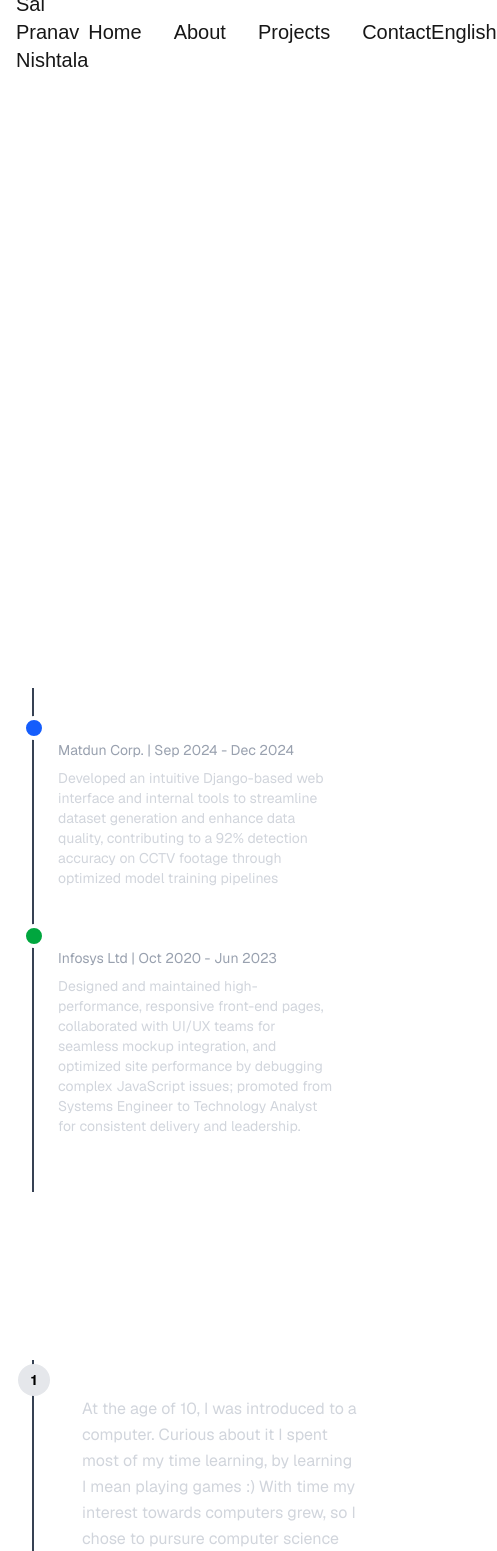
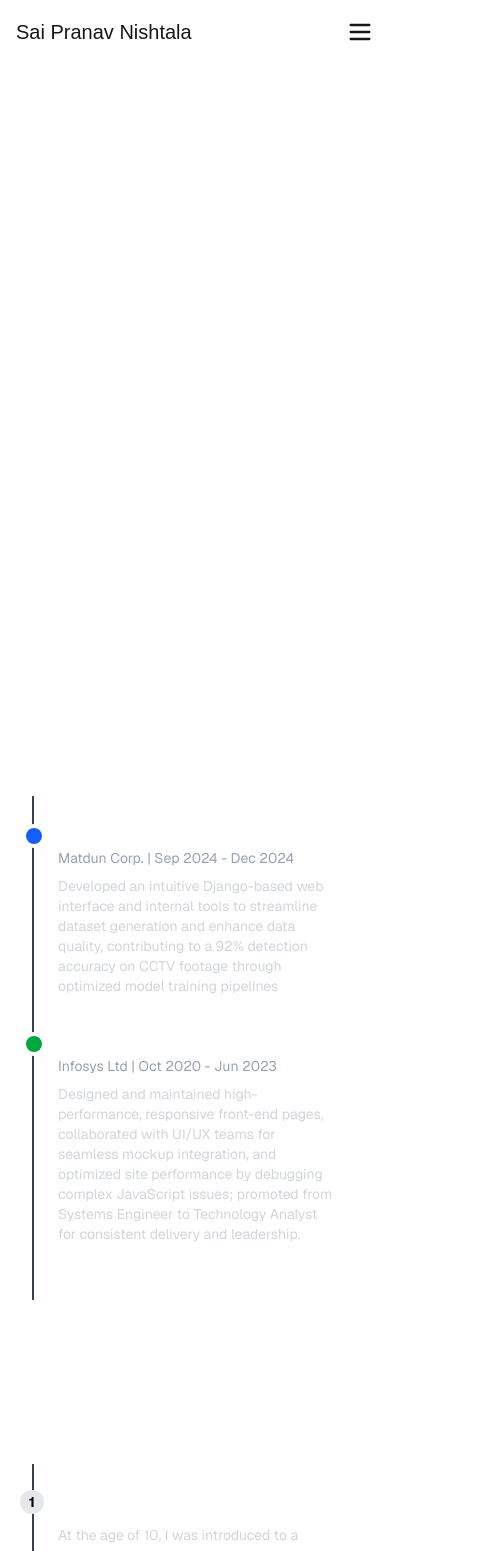
Before and after one commit to pranav605/portfolio_v2, a Next.js app: page /about in a window 390 px wide. Shown: the top 1551 px of the page, 497 px wide, since content can reach past the window. Built offline with nearby package versions, Linux system fonts and the light colour scheme.

Commit message:
Made header responsive

```diff
--- a/src/app/about/page.js
+++ b/src/app/about/page.js
@@ -6,7 +6,7 @@ export default function About() {
     return (
         <div className='mb-5 max-w-[50rem] ml-auto mr-auto flex flex-col text-white mt-10'>
             <h1 className='text-xl sm:text-4xl font-bold mb-4'>About Me</h1>
-            <div className='gap-2 flex flex-col'>
+            <div className='gap-2 flex flex-col p-6'>
                 <p>
                     With several years of professional experience in Web Development, I specialize in building full-stack websites that are fast, minimalist, and user-friendly. My work emphasizes accessibility, performance optimization, and SEO to ensure seamless user experiences and strong search visibility.
                 </p>
@@ -19,8 +19,8 @@ export default function About() {
                     Originally from India and now based in Canada, I’m always exploring new tech, frameworks, and tools to stay ahead in the fast-evolving world of web development. Outside of coding, you’ll often find me playing ping pong, which helps me stay focused and energized. I value continuous learning, creative thinking, and building products that make a meaningful impact.
                 </p>
             </div>
-            <Experience/>
-            <StorySection/>
+            <Experience />
+            <StorySection />
         </div>
     )
 }
--- a/src/app/layout.js
+++ b/src/app/layout.js
@@ -23,6 +23,9 @@ export const metadata = {
 export default function RootLayout({ children }) {
   return (
     <html lang="en">
+      <head>
+        <link rel="icon" href="/favicon.png" sizes="48x48" />
+      </head>
       <body
         className={`${geistSans.variable} ${geistMono.variable} antialiased justify-center`}
       >
--- a/src/components/Header.jsx
+++ b/src/components/Header.jsx
@@ -1,4 +1,6 @@
-import { Open_Sans, Share_Tech, Karla, Figtree} from "next/font/google";
+'use client'
+import { useState } from "react";
+import { Open_Sans, Share_Tech, Karla, Figtree } from "next/font/google";
 import Link from "next/link";
 
 const openSans = Open_Sans({
@@ -19,23 +21,66 @@ const karla = Karla({
 const figtree = Figtree({
     subsets: ['latin'],
     weight: ['300']
-})
+});
 
 export default function Header() {
+    const [menuOpen, setMenuOpen] = useState(false);
+
     return (
-        <header className={`h-16`}>
-            <nav className="flex h-full flex-row justify-between">
-                <h1 className="flex-1/3 text-xl justify-baseline items-center flex"><Link href={'/'}>Sai Pranav Nishtala</Link></h1>
-                <ul className="flex flex-1/3 text-md flex-row gap-[32px] justify-center items-center">
+        <header className="h-16">
+            <nav className="flex h-full flex-row justify-between items-center">
+                {/* Logo / Name */}
+                <h1 className="flex-1 text-xl flex items-center">
+                    <Link href={'/'}>Sai Pranav Nishtala</Link>
+                </h1>
+
+                {/* Desktop Nav */}
+                <ul className="hidden md:flex flex-1 text-md flex-row gap-8 justify-center items-center">
                     <li><Link href="/">Home</Link></li>
-                    <li><Link href="/about" >About</Link></li>
-                    <li><Link href="/projects" >Projects</Link></li>
-                    <li><Link href='/contact'>Contact</Link></li>
+                    <li><Link href="/about">About</Link></li>
+                    <li><Link href="/projects">Projects</Link></li>
+                    <li><Link href="/contact">Contact</Link></li>
                 </ul>
-                <div className='flex flex-1/3 text-xl justify-end items-center'>
-                    <p className=' cursor-pointer '>English</p>
+
+                {/* Language Selector */}
+                <div className="hidden md:flex flex-1 text-xl justify-end items-center">
+                    <p className="cursor-pointer">English</p>
                 </div>
+
+                {/* Mobile Hamburger */}
+                <button
+                    className="md:hidden flex items-center"
+                    onClick={() => setMenuOpen(!menuOpen)}
+                    aria-label="Toggle menu"
+                >
+                    <svg className="w-7 h-7" fill="none" stroke="currentColor" strokeWidth="2" viewBox="0 0 24 24">
+                        <path strokeLinecap="round" strokeLinejoin="round" d={menuOpen ? "M6 18L18 6M6 6l12 12" : "M4 6h16M4 12h16M4 18h16"} />
+                    </svg>
+                </button>
             </nav>
+
+            {/* Mobile Menu */}
+            {menuOpen && (
+                <div className="md:hidden absolute top-16 left-0 w-full bg-black border border-zinc-800 shadow-lg z-50">
+                    <ul className="flex flex-col gap-4 p-4">
+                        <li>
+                            <Link href="/" onClick={() => setMenuOpen(false)}>Home</Link>
+                        </li>
+                        <li>
+                            <Link href="/about" onClick={() => setMenuOpen(false)}>About</Link>
+                        </li>
+                        <li>
+                            <Link href="/projects" onClick={() => setMenuOpen(false)}>Projects</Link>
+                        </li>
+                        <li>
+                            <Link href="/contact" onClick={() => setMenuOpen(false)}>Contact</Link>
+                        </li>
+                        <li>
+                            <p className="cursor-pointer">English</p>
+                        </li>
+                    </ul>
+                </div>
+            )}
         </header>
     );
 }
--- a/src/components/StorySection.jsx
+++ b/src/components/StorySection.jsx
@@ -52,15 +52,15 @@ const storyData = [
 export default function StorySection() {
   return (
     <section className="mb-5 max-w-[50rem] ml-auto mr-auto flex flex-col text-white mt-10">
-      <h2 className="text-3xl font-bold mb-10">Story</h2>
+      <h2 className="text-2xl sm:text-4xl font-bold mb-10">Story</h2>
       <div className="space-y-12 m-4">
         {storyData.map(({ number, title, content }) => (
-          <div key={number} className="relative pl-12 border-l-2 border-gray-700">
-            <div className="absolute -left-4 top-1 text-black bg-gray-200 w-8 h-8 rounded-full flex items-center justify-center font-bold">
+          <div key={number} className="relative p-6 sm:p-6 border-l-2 border-gray-700">
+            <div className="absolute -left-3.5 top-6.5 text-black bg-gray-200 w-6 h-6 rounded-full flex items-center justify-center font-bold">
               {number}
             </div>
-            <h3 className="text-xl font-semibold mb-2">{title}</h3>
-            <div className="text-gray-300 text-base leading-relaxed">
+            <h3 className="text-lg sm:text-xl font-semibold mb-2">{title}</h3>
+            <div className="text-gray-300 leading-relaxed">
               {content}
             </div>
           </div>
```
Lines whose indentation alone changed are shown as unchanged.
